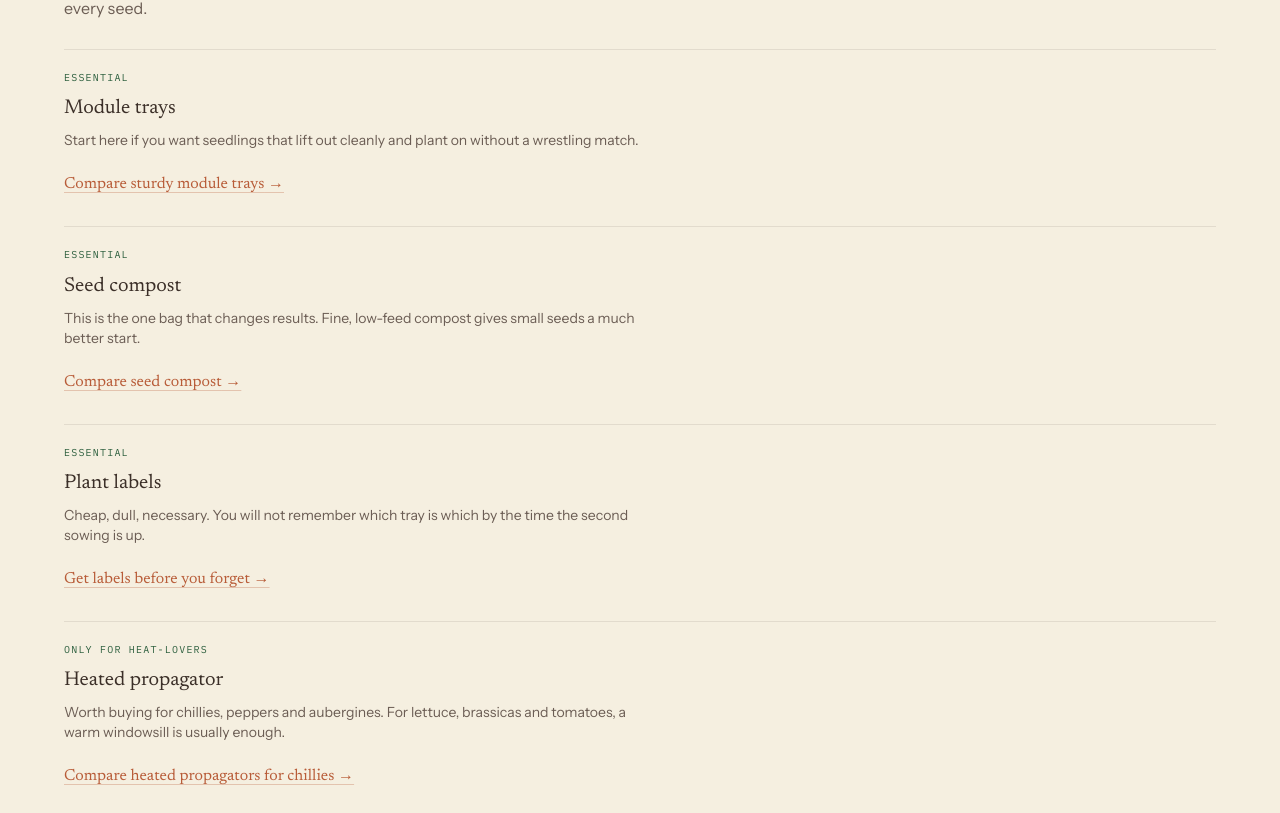
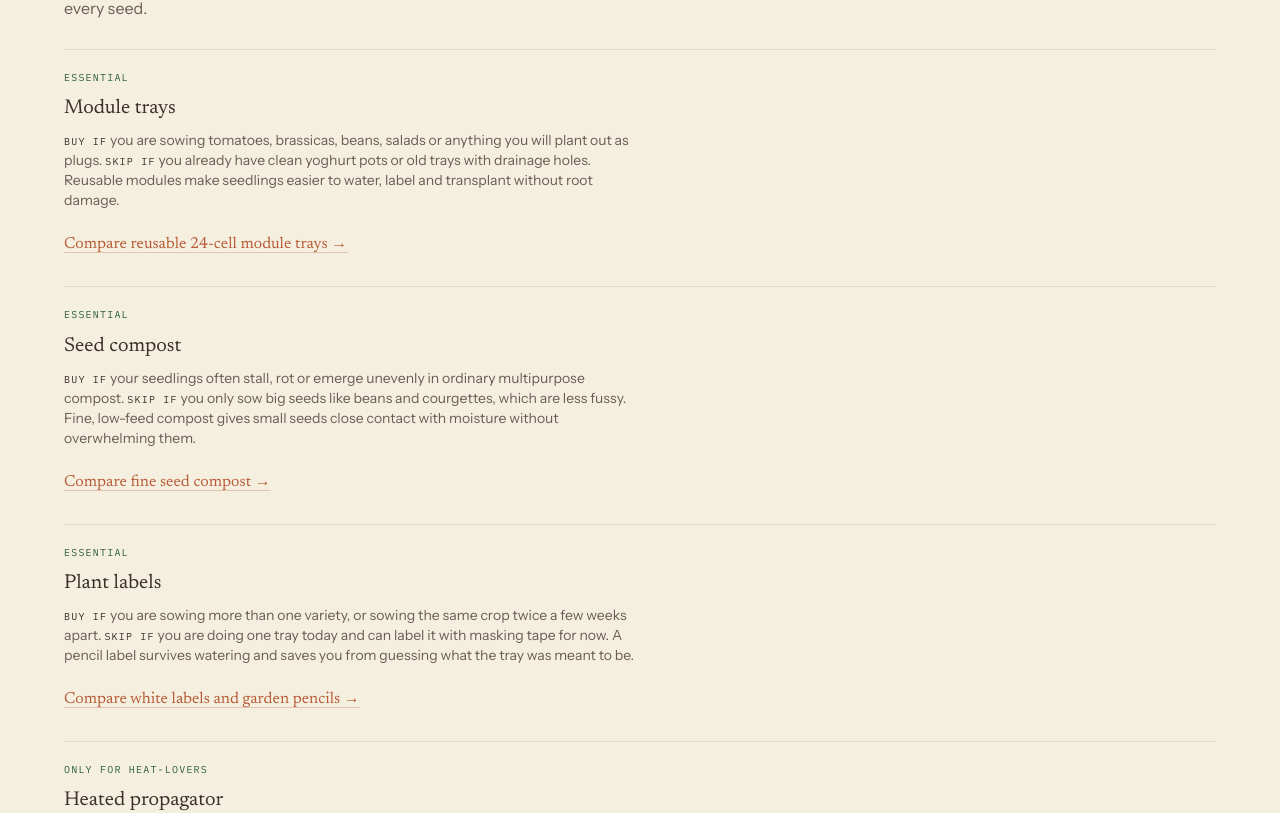
Before and after one commit to katecreates11/whattosow, a Next.js app: page /guides/seed-starting-kit in a window 1280 px wide. Shown: the part 891-1704 px from the top of the page. Built offline with nearby package versions, Linux system fonts and the light colour scheme; no server answers.

Commit message:
fix: sharpen seed starting buyer note

```diff
--- a/src/components/SeedStartingKitBuyerNote.tsx
+++ b/src/components/SeedStartingKitBuyerNote.tsx
@@ -7,8 +7,10 @@ const starterPicks = [
     product: "Nutley's 24-cell module trays",
     href: "https://www.amazon.co.uk/dp/B00844031K",
     position: "seed-starting-kit-module-trays",
-    reason: "Start here if you want seedlings that lift out cleanly and plant on without a wrestling match.",
-    cta: "Compare sturdy module trays",
+    buyIf: "you are sowing tomatoes, brassicas, beans, salads or anything you will plant out as plugs.",
+    skipIf: "you already have clean yoghurt pots or old trays with drainage holes.",
+    reason: "Reusable modules make seedlings easier to water, label and transplant without root damage.",
+    cta: "Compare reusable 24-cell module trays",
   },
   {
     name: "Seed compost",
@@ -16,8 +18,10 @@ const starterPicks = [
     product: "Levington Seed & Cutting Compost 20L",
     href: "https://www.amazon.co.uk/dp/B0F3W9KC7N",
     position: "seed-starting-kit-seed-compost",
-    reason: "This is the one bag that changes results. Fine, low-feed compost gives small seeds a much better start.",
-    cta: "Compare seed compost",
+    buyIf: "your seedlings often stall, rot or emerge unevenly in ordinary multipurpose compost.",
+    skipIf: "you only sow big seeds like beans and courgettes, which are less fussy.",
+    reason: "Fine, low-feed compost gives small seeds close contact with moisture without overwhelming them.",
+    cta: "Compare fine seed compost",
   },
   {
     name: "Plant labels",
@@ -25,8 +29,10 @@ const starterPicks = [
     product: "White plastic plant labels and pencil",
     href: "https://www.amazon.co.uk/s?k=white+plastic+plant+labels+pencil",
     position: "seed-starting-kit-plant-labels",
-    reason: "Cheap, dull, necessary. You will not remember which tray is which by the time the second sowing is up.",
-    cta: "Get labels before you forget",
+    buyIf: "you are sowing more than one variety, or sowing the same crop twice a few weeks apart.",
+    skipIf: "you are doing one tray today and can label it with masking tape for now.",
+    reason: "A pencil label survives watering and saves you from guessing what the tray was meant to be.",
+    cta: "Compare white labels and garden pencils",
   },
   {
     name: "Heated propagator",
@@ -34,7 +40,9 @@ const starterPicks = [
     product: "Garland One Top heated propagator",
     href: "https://www.amazon.co.uk/dp/B015WFRWUI",
     position: "seed-starting-kit-heated-propagator",
-    reason: "Worth buying for chillies, peppers and aubergines. For lettuce, brassicas and tomatoes, a warm windowsill is usually enough.",
+    buyIf: "you want reliable chillies, peppers or aubergines from seed in a normal UK house.",
+    skipIf: "you mainly sow brassicas, lettuce, peas, beans or later-season tomatoes.",
+    reason: "Bottom heat is useful for true heat-lovers. It is not a starter tax for every seed packet.",
     cta: "Compare heated propagators for chillies",
   },
 ];
@@ -68,7 +76,14 @@ export default function SeedStartingKitBuyerNote() {
             </p>
             <h3 className="font-serif text-xl text-earth">{pick.name}</h3>
             <p className="mt-2 max-w-[62ch] text-sm text-earth-light">
-              {pick.reason}
+              <span className="font-mono text-[10px] uppercase tracking-[0.12em] text-earth">
+                Buy if
+              </span>{" "}
+              {pick.buyIf}{" "}
+              <span className="font-mono text-[10px] uppercase tracking-[0.12em] text-earth">
+                Skip if
+              </span>{" "}
+              {pick.skipIf} {pick.reason}
             </p>
             <AffiliateLink
               href={pick.href}
```
Also changed, not shown: 1 other file (tests, documents, lock files or other folders).
